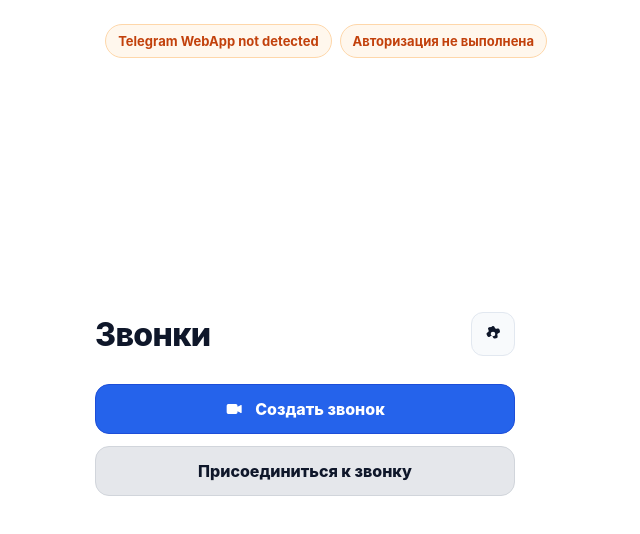
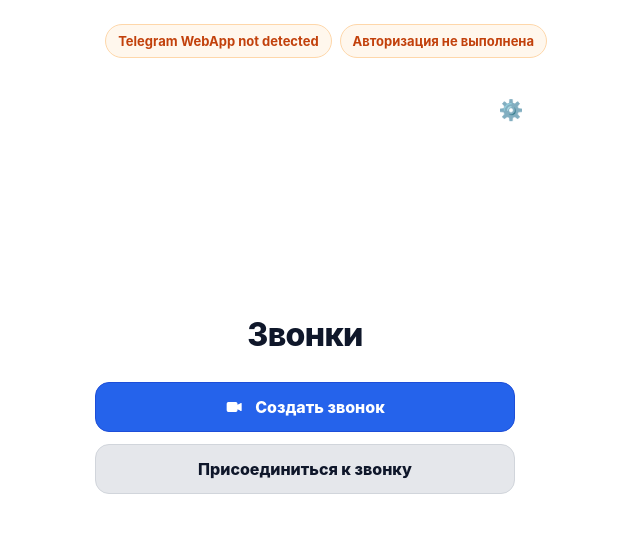
Before and after one commit to Rodion4365/Tel_call, a React (Vite) app in the folder frontend/: page / in a window 1280 px wide. Shown: the top 534 px of the page, without its empty margins (335-975 px from the left). Built offline with nearby package versions, Linux system fonts and the light colour scheme; no server answers.

Commit message:
Use emoji settings button on main screen

```diff
--- a/frontend/src/pages/MainPage.tsx
+++ b/frontend/src/pages/MainPage.tsx
@@ -7,20 +7,22 @@ const CameraIcon: React.FC = () => (
   </svg>
 );
 
-const SettingsIcon: React.FC = () => (
-  <svg className="settings-icon" viewBox="0 0 24 24" fill="currentColor" aria-hidden="true">
-    <path d="M10.325 4.317a1.8 1.8 0 0 1 3.35 0l.3.785a1.8 1.8 0 0 0 2.115 1.11l.812-.203a1.8 1.8 0 0 1 2.158 1.176l.5 1.55a1.8 1.8 0 0 1-1.047 2.21l-.754.316a1.8 1.8 0 0 0-.99 2.232l.256.76a1.8 1.8 0 0 1-1.4 2.333l-1.594.27a1.8 1.8 0 0 1-1.935-1.007l-.322-.692a1.8 1.8 0 0 0-2.65-.727l-.65.455a1.8 1.8 0 0 1-2.587-.66l-.745-1.381a1.8 1.8 0 0 1 .64-2.383l.676-.425a1.8 1.8 0 0 0 .66-2.36l-.37-.735a1.8 1.8 0 0 1 .813-2.428zM12 9.5a2.5 2.5 0 1 0 0 5 2.5 2.5 0 0 0 0-5" />
-  </svg>
+const SettingsButton: React.FC = () => (
+  <Link to="/settings" className="settings-button" aria-label="Настройки">
+    ⚙️
+  </Link>
 );
 
 const MainPage: React.FC = () => {
   return (
     <div className="main-screen">
+      <header className="top-bar">
+        <div />
+        <SettingsButton />
+      </header>
+
       <header className="main-header">
         <h1 className="main-title">Звонки</h1>
-        <Link to="/settings" className="settings-button" aria-label="Настройки">
-          <SettingsIcon />
-        </Link>
       </header>
 
       <div className="main-actions">
--- a/frontend/src/styles.css
+++ b/frontend/src/styles.css
@@ -105,14 +105,42 @@ a:hover {
   justify-content: center;
   align-items: center;
   gap: 28px;
+  position: relative;
+}
+
+.top-bar {
+  position: absolute;
+  top: 16px;
+  right: 16px;
+  left: 16px;
+  display: flex;
+  justify-content: flex-end;
+  pointer-events: none;
+}
+
+.settings-button {
+  pointer-events: auto;
+  width: 40px;
+  height: 40px;
+  border-radius: 20px;
+  border: none;
+  background: rgba(255, 255, 255, 0.06);
+  backdrop-filter: blur(12px);
+  display: flex;
+  align-items: center;
+  justify-content: center;
+  font-size: 20px;
+  cursor: pointer;
+  color: var(--text-primary);
 }
 
 .main-header {
   display: flex;
   align-items: center;
-  justify-content: space-between;
+  justify-content: center;
   width: 100%;
   max-width: 420px;
+  text-align: center;
 }
 
 .main-title {
@@ -121,22 +149,6 @@ a:hover {
   font-weight: 800;
   letter-spacing: -0.02em;
   color: var(--text-primary);
-}
-
-.settings-button {
-  width: 44px;
-  height: 44px;
-  border-radius: 12px;
-  display: grid;
-  place-items: center;
-  background: var(--panel);
-  border: 1px solid var(--border);
-}
-
-.settings-icon {
-  width: 22px;
-  height: 22px;
-  fill: var(--text-primary);
 }
 
 .main-actions {
@@ -472,10 +484,6 @@ button:disabled {
 }
 
 @media (prefers-color-scheme: dark) {
-  .settings-button {
-    background: #0f172a;
-  }
-
   .action-secondary {
     background: #e5e7eb;
     color: #0f172a;
```
